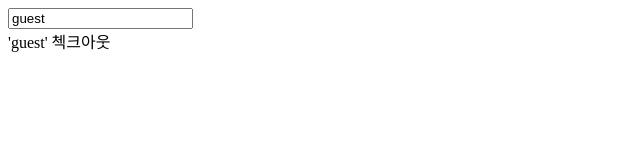
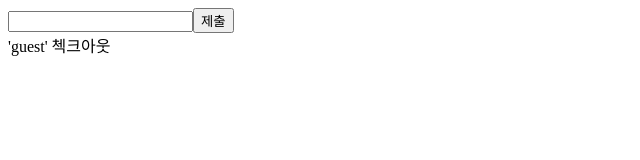
Before and after one commit to osparking/react_topic, a React (Vite) app: page / in a window 1280 px wide. Shown: the top 160 px of the page, without its empty margins (0-640 px from the left). Built offline with nearby package versions, Linux system fonts and the light colour scheme.

Commit message:
Login compo used instead of input tag

```diff
--- a/src/pages/AppContext.jsx
+++ b/src/pages/AppContext.jsx
@@ -1,16 +1,13 @@
 import { createContext, useState } from "react";
 import CheckOut from "./CheckOut";
+import Login from "./Login";
 export const userContext = createContext();
 
 function AppContext() {
   const [user, setUser] = useState("guest");
   return (
     <div>
-      <input
-        type="text"
-        value={user}
-        onChange={(e) => setUser(e.target.value)}
-      />
+      <Login />
       <userContext.Provider value={{ user }}>
         <CheckOut />
       </userContext.Provider>
```
Also changed, not shown: src/pages/Login.jsx (renamed from src/Login.jsx).
